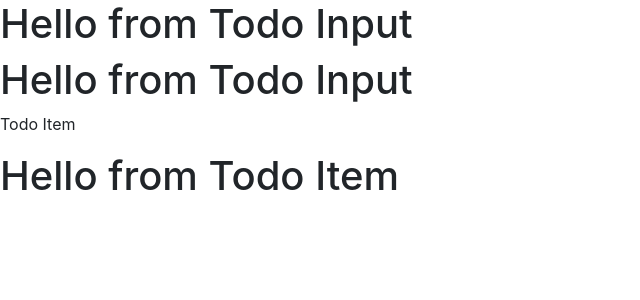
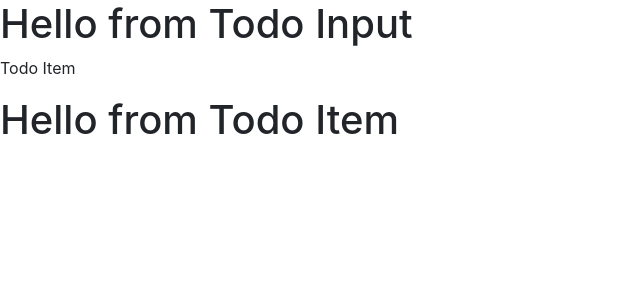
Before and after one commit to maylmeto/todo-list-react, a React (Create React App) app: page / in a window 1280 px wide. Shown: the top 300 px of the page, without its empty margins (0-640 px from the left). Built offline with nearby package versions, Linux system fonts and the light colour scheme.

Commit message:
commented

```diff
--- a/src/App.js
+++ b/src/App.js
@@ -9,7 +9,7 @@ function App() {
   return (
     <div className="App">
       <TodoInput></TodoInput>
-      <TodoInput></TodoInput>
+      {/* <TodoInput></TodoInput> */}
       <TodoList></TodoList>
     </div>
   );
```
